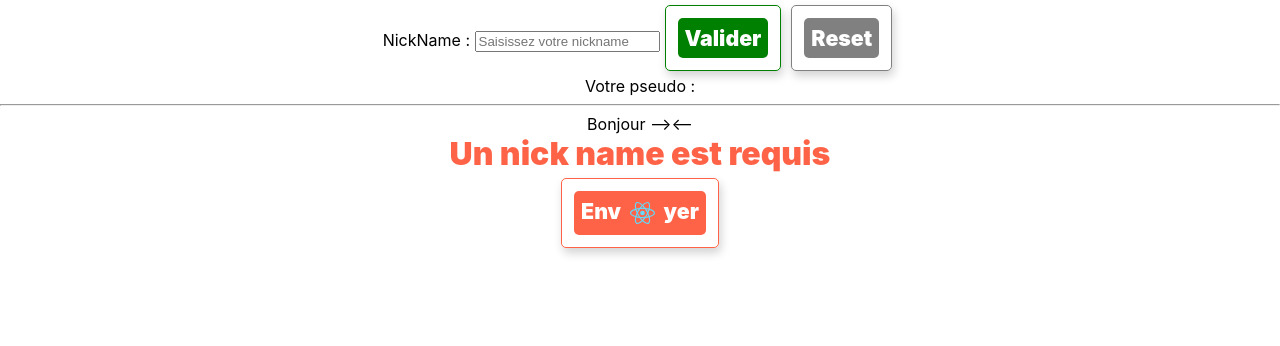
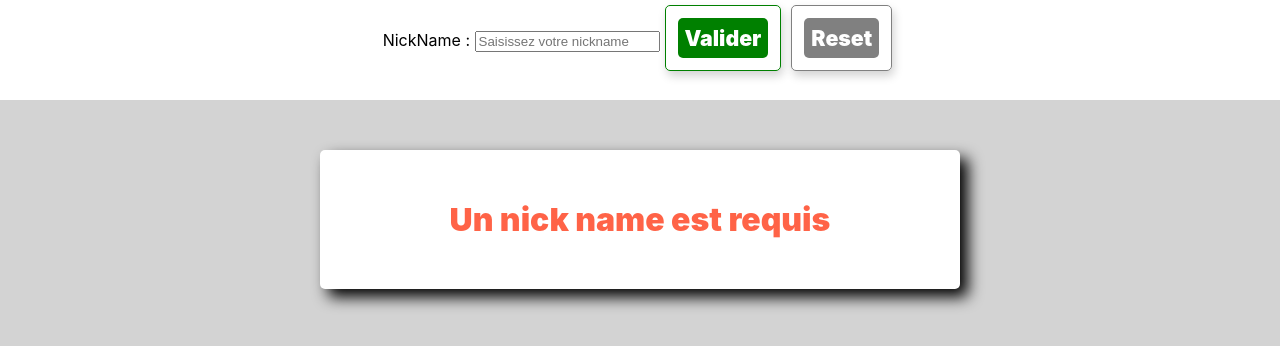
Before and after one commit to champix56/tjscv-20-07-06, a React (Create React App) app: page / in a window 1280 px wide. Shown: the top 346 px of the page. Built offline with nearby package versions, Linux system fonts and the light colour scheme.

Commit message:
coolify app

```diff
--- a/src/components/App/App.js
+++ b/src/components/App/App.js
@@ -13,15 +13,14 @@ class App extends React.Component {
     return (
       <div className="App">
         <NicknameForm nick={this.state.nickname} validateNick={obj=>{this.setState({nickname:obj.newNick})}}/>
-        <hr />
-      Bonjour --&gt;{this.state.nickname}&lt;--
+      {/* Bonjour --&gt;{this.state.nickname}&lt;-- */}
       <br/>
       <Tchat nickname={this.state.nickname}/>
-        <Button onClick={this.buttonClick} bgColor="tomato">
+        {/* <Button onClick={this.buttonClick} bgColor="tomato">
           <div>
             Env<img src="/img/logo.svg" alt="logo react" />yer
           </div>
-        </Button>
+        </Button> */}
       </div>
     );
   }
--- a/src/components/FeatureComponents/NicknameForm/NicknameForm.jsx
+++ b/src/components/FeatureComponents/NicknameForm/NicknameForm.jsx
@@ -14,7 +14,7 @@ class NicknameForm extends React.Component {
     console.log('event form', evt)
   }
   emptyInput = () => {
-    this.setState({ nickname: "Charly" });
+    this.setState({ nickname: "Anonymous" });
   }
   resetForm = (evt) => {
     evt.preventDefault();
@@ -31,8 +31,8 @@ class NicknameForm extends React.Component {
           }} value={this.state.nickname} />
         <Button onClick={this.submitForm} bgColor="green">Valider</Button>
         <Button onClick={this.resetForm} bgColor="grey">Reset</Button>
-        <br />
-        Votre pseudo : {this.state.nickname}
+        {/* <br />
+        Votre pseudo : {this.state.nickname} */}
       </form>
     );
   }
--- a/src/components/Tchat/Tchat.js
+++ b/src/components/Tchat/Tchat.js
@@ -13,7 +13,7 @@ const Tchat = (props) => {
       <TchatReader nickname={props.nickname} />
       <TchatSender nickname={props.nickname} submitMessage={message=>{console.log(message)}} />
     </div>)
-    :(<div className={styles.error}>Un nick name est requis</div>);
+    :(<div className={styles.error}><div className={styles.errorContent}>Un nick name est requis</div></div>);
 }
 
 
--- a/src/components/Tchat/Tchat.module.scss
+++ b/src/components/Tchat/Tchat.module.scss
@@ -1,5 +1,5 @@
 .Tchat {
-    height: 600px;
+    height: calc(100vh - 150px);
     border: 1px solid lightgrey;
 }
 .error {
@@ -7,4 +7,21 @@
     font-size: xx-large;
     color: tomato;
     font-weight: 900;
+    width: 100%;
+    position: fixed;
+    top: 100px;
+    background-color: lightgrey;
+    height: 100%;
+    overflow-y: scroll;
 }
+.errorContent {
+    position: fixed;
+    top: 150px;
+    left: 25%;
+    right: 25%;
+    padding: 50px 15px;
+
+    border-radius: 5px;
+    background-color: white;
+    box-shadow: 8px 8px 15px black;
+}
```
